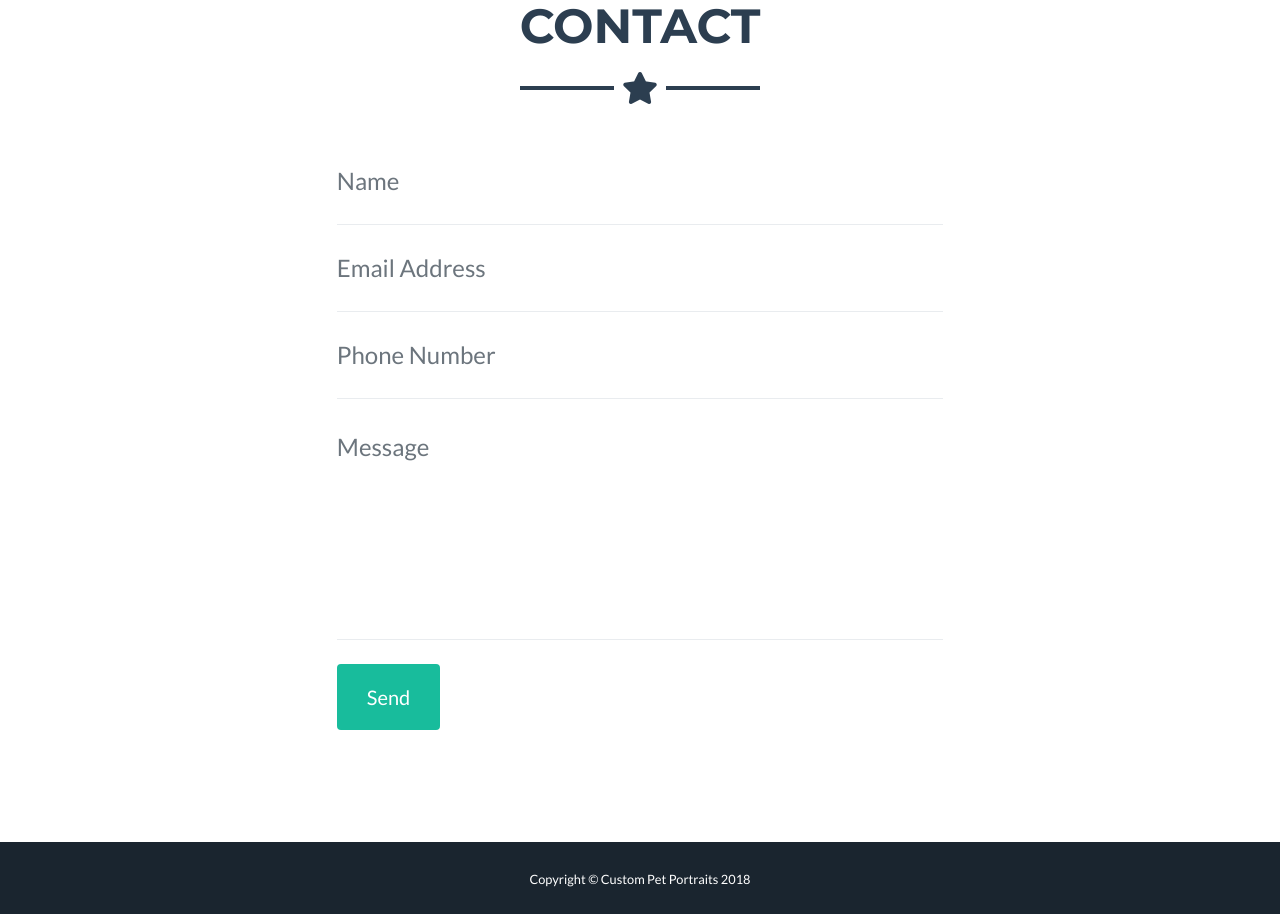
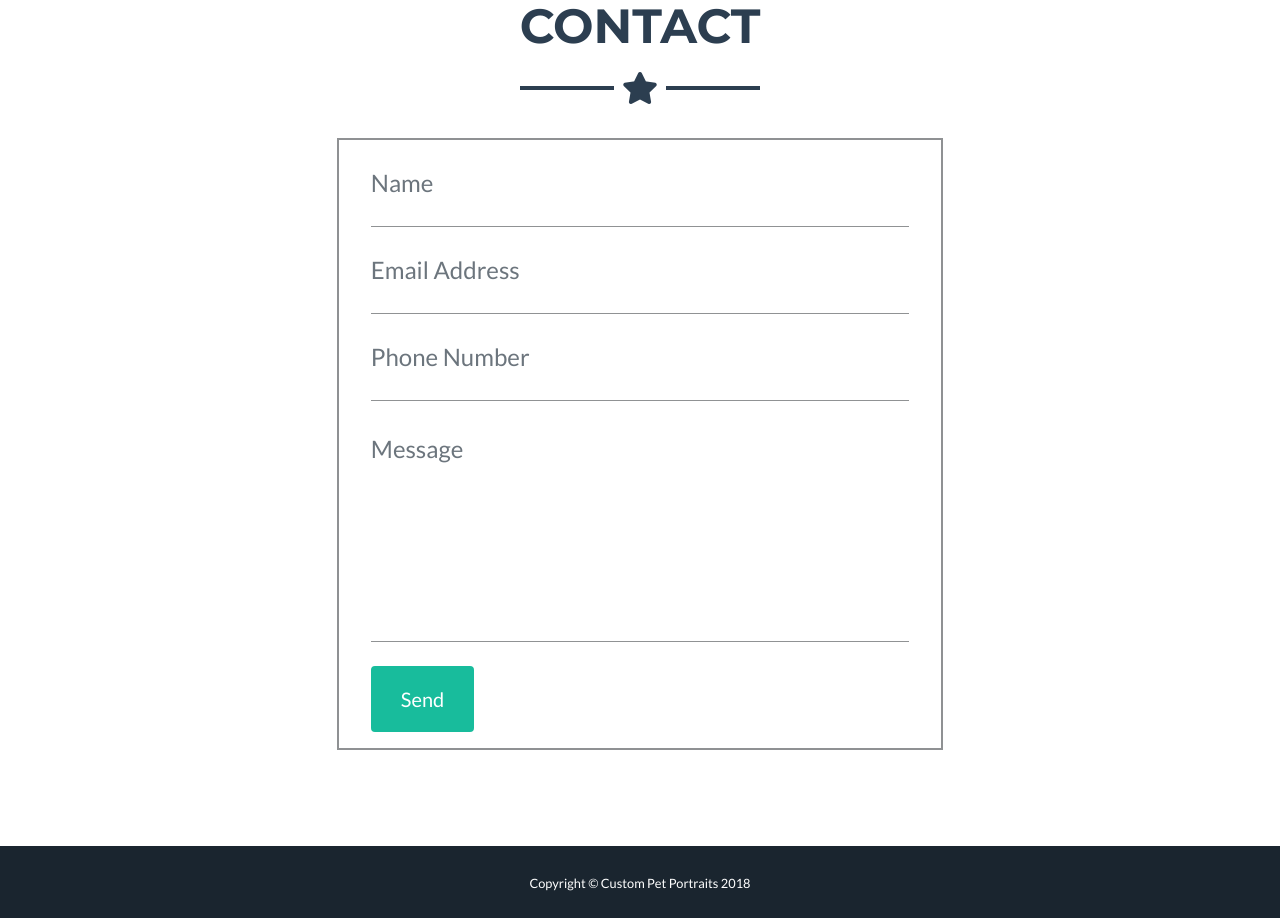
Before and after one commit to JonRobertson93/furry-attack, a plain HTML site: page index.html in a window 1280 px wide. Shown: the part 3240-4158 px from the top of the page. Drawn offline with Linux system fonts and the light colour scheme.

Commit message:
Add files via upload

```diff
--- a/css/freelancer.css
+++ b/css/freelancer.css
@@ -140,6 +140,14 @@ section h2 {
   padding: 0.8rem;
 }
 
+#contactForm {
+  border: 2px solid #21252980;
+  padding: 0 2em;
+}
+
+
+/*RESPONSIVE*/
+
 @media (min-width: 992px) {
   #mainNav {
     padding-top: 1.5rem;
@@ -278,7 +286,7 @@ header.masthead h2 {
 
 .floating-label-form-group {
   position: relative;
-  border-bottom: 1px solid #e9ecef;
+  border-bottom: 1px solid #909294;
 }
 
 .floating-label-form-group input,
```
